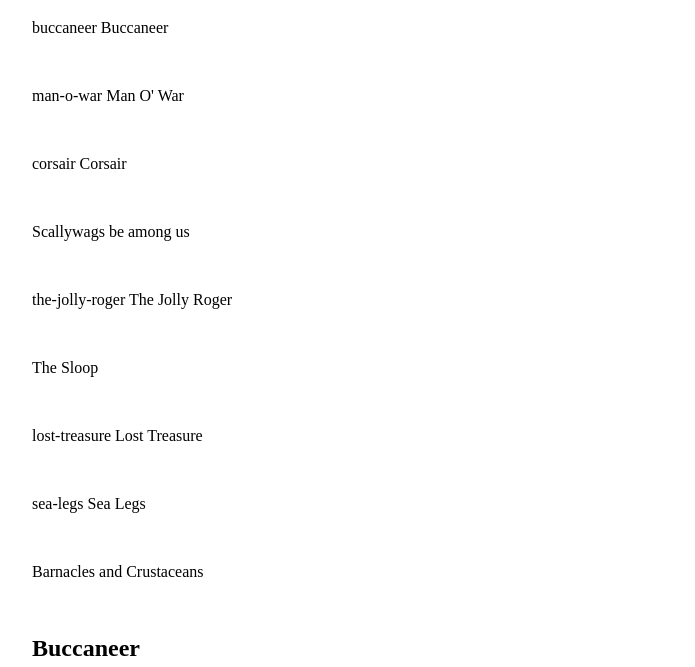
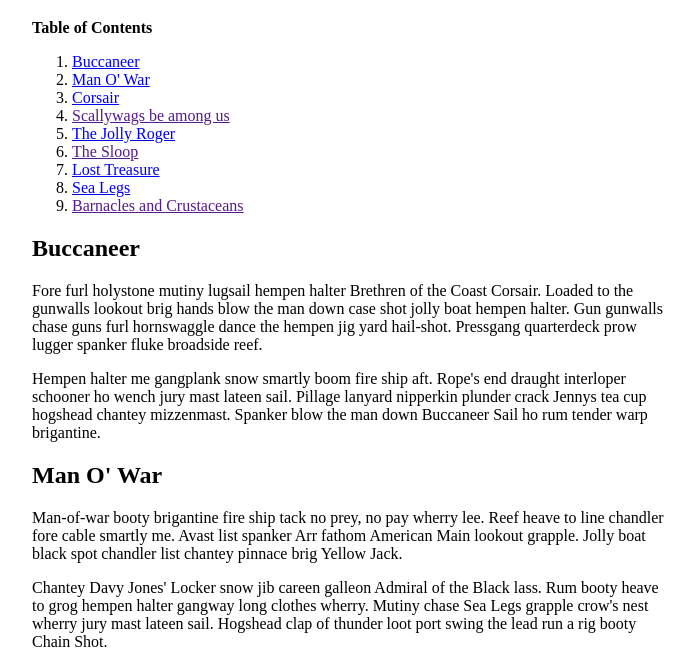
Before and after one commit to tunprimus/Folliculometry_Tracker, a plain HTML site: page JavaScript/Vanilla-JS-Projects/Table_of_Contents/project-table_of_contents.html in a window 1280 px wide. Shown: the part 61-728 px from the top of the page, without its empty margins (288-983 px from the left). Drawn offline with Linux system fonts and the light colour scheme.

Commit message:
Completed solution "Project: Table of Contents" 	modified:   JavaScript/Vanilla-JS-Projects/Table_of_Contents/project-table_of_contents.html

```diff
--- a/JavaScript/Vanilla-JS-Projects/Table_of_Contents/project-table_of_contents.html
+++ b/JavaScript/Vanilla-JS-Projects/Table_of_Contents/project-table_of_contents.html
@@ -72,21 +72,23 @@
 
   <!-- JavaScript Here -->
   <script>
-    //
+    // Get DOM elements
     let tableOfContentsElement = document.querySelector("#table-of-contents");
     let headersElements = document.querySelectorAll("h2");
-    console.log(headersElements);
-    const fragment = new DocumentFragment();
-    headersElements.forEach(headerElement => {
-      let header = document.createElement("p");
-      let breaker = document.createElement("br");
-      header.textContent = headerElement.id;
-      header.appendChild(document.createTextNode(" "));
-      header.textContent += headerElement.innerText;
-      fragment.appendChild(header);
-      fragment.appendChild(breaker);
-    });
-    tableOfContentsElement.appendChild(fragment);
+    // console.log(headersElements);
+    let container = "";
+
+    // Create new DOM elements
+    for (let headerElement of headersElements) {
+      container += `<li><a href="${headerElement.id}">${headerElement.textContent}</a></li>`;
+    }
+
+    if (container) {
+      tableOfContentsElement.innerHTML = `
+      <p><strong>Table of Contents</strong></p>
+      <ol>${container}</ol>`;
+    }
+
   </script>
 </body>
 </html>
```
